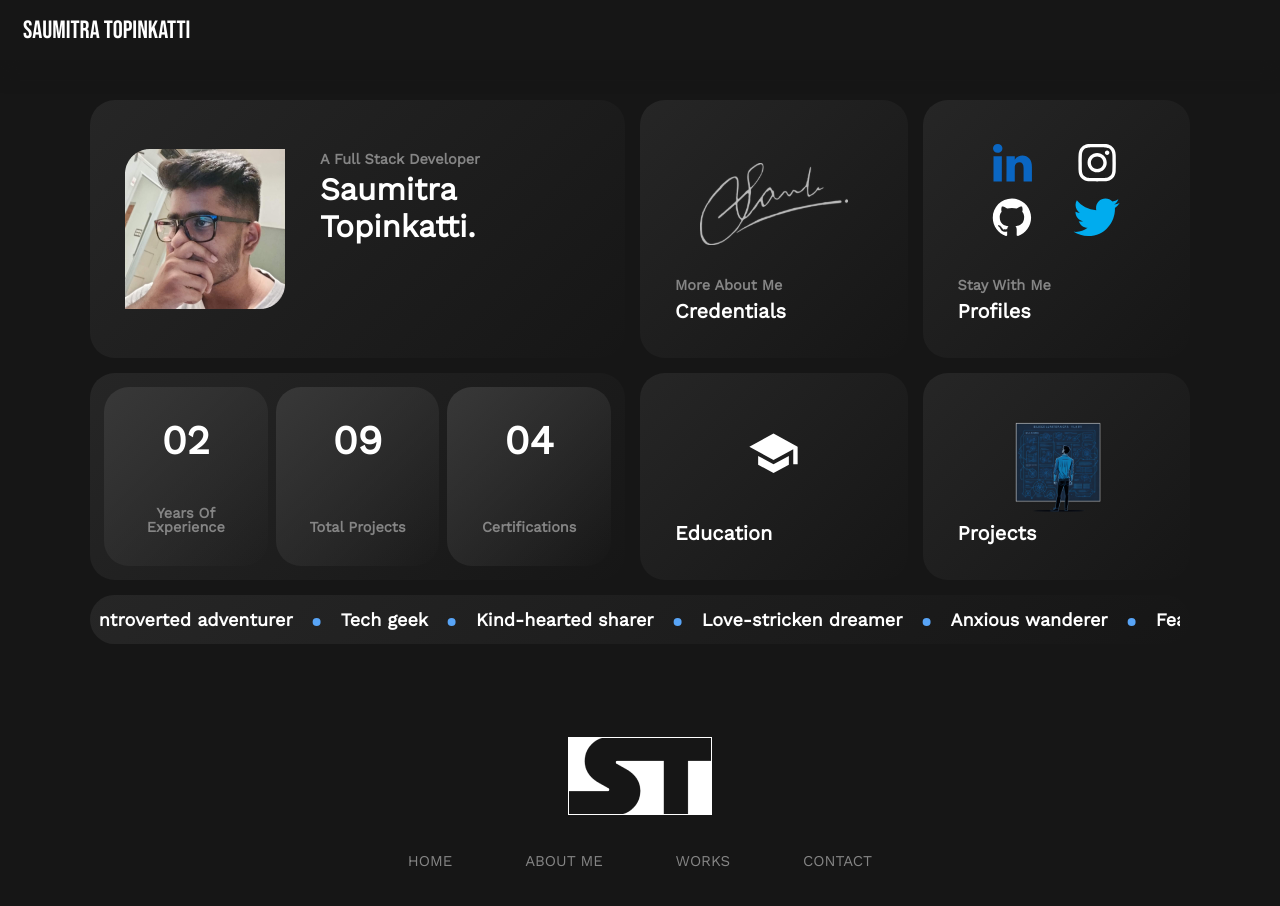
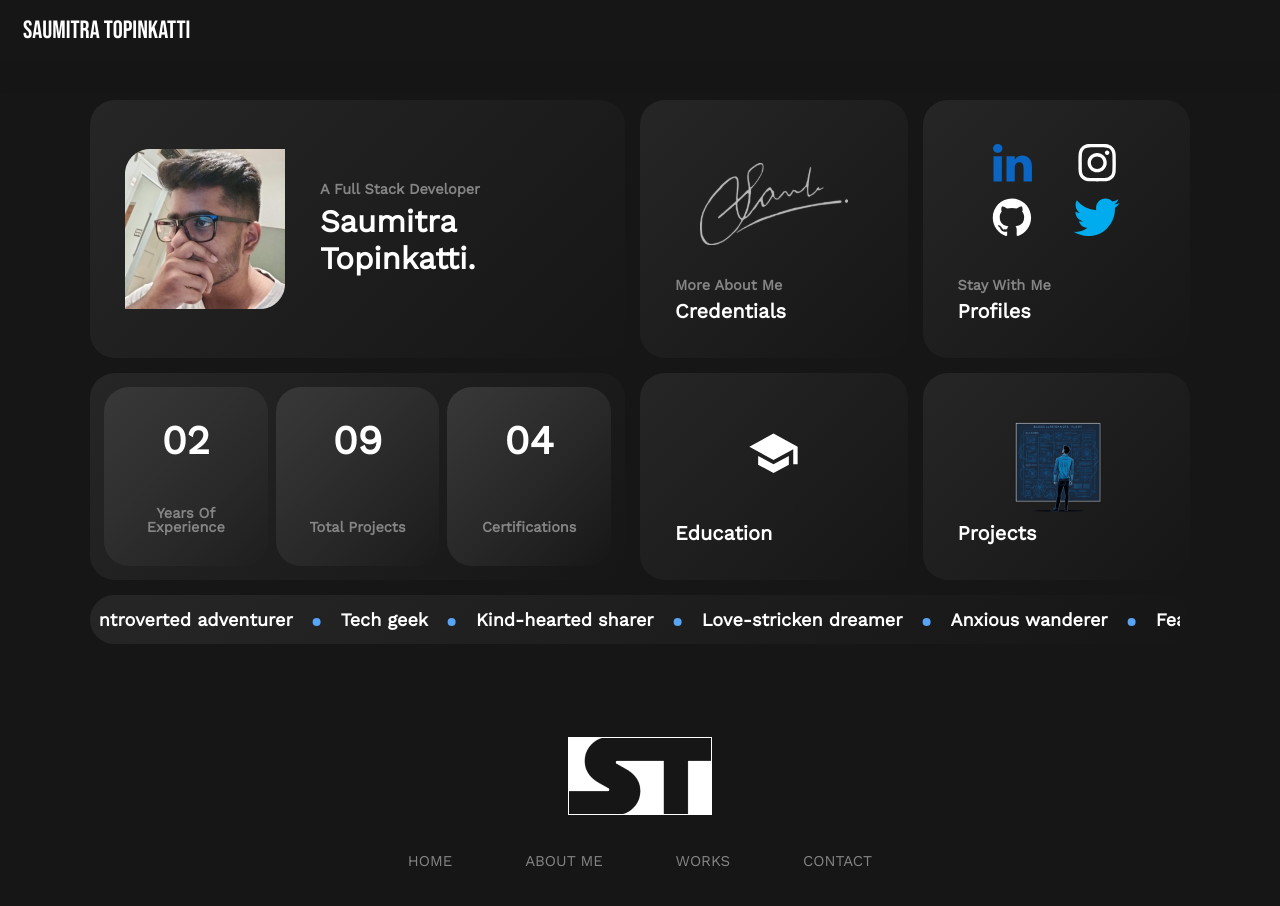
Before and after one commit to SBTopZZZ-LG/react-portfolio, a React (Create React App) app: page / in a window 1280 px wide. Built offline with nearby package versions, Linux system fonts and the light colour scheme; some icons are missing.

Commit message:
refactor: align identity card text to center

```diff
--- a/src/Pages/HomePageComponents/IdentityCard.jsx
+++ b/src/Pages/HomePageComponents/IdentityCard.jsx
@@ -30,12 +30,16 @@ const IdentityCard = ({
 					height: "100%",
 				}}
 			>
-				<div>
-					<VMGap gap={16}>
+				<div style={{
+					display: "flex",
+					flexDirection: "column",
+					justifyContent: "center",
+					height: "100%",
+				}}>
+					<VMGap gap={column ? 15 : 0}>
 						<span className="white" style={{ color: "#858585" }}>A Full Stack Developer</span>
 					</VMGap>
-
-					<VMGap gap={3}>
+					<VMGap gap={5}>
 						<span className="white" style={{ fontSize: "31px" }}>
 							Saumitra
 							<br />
```
